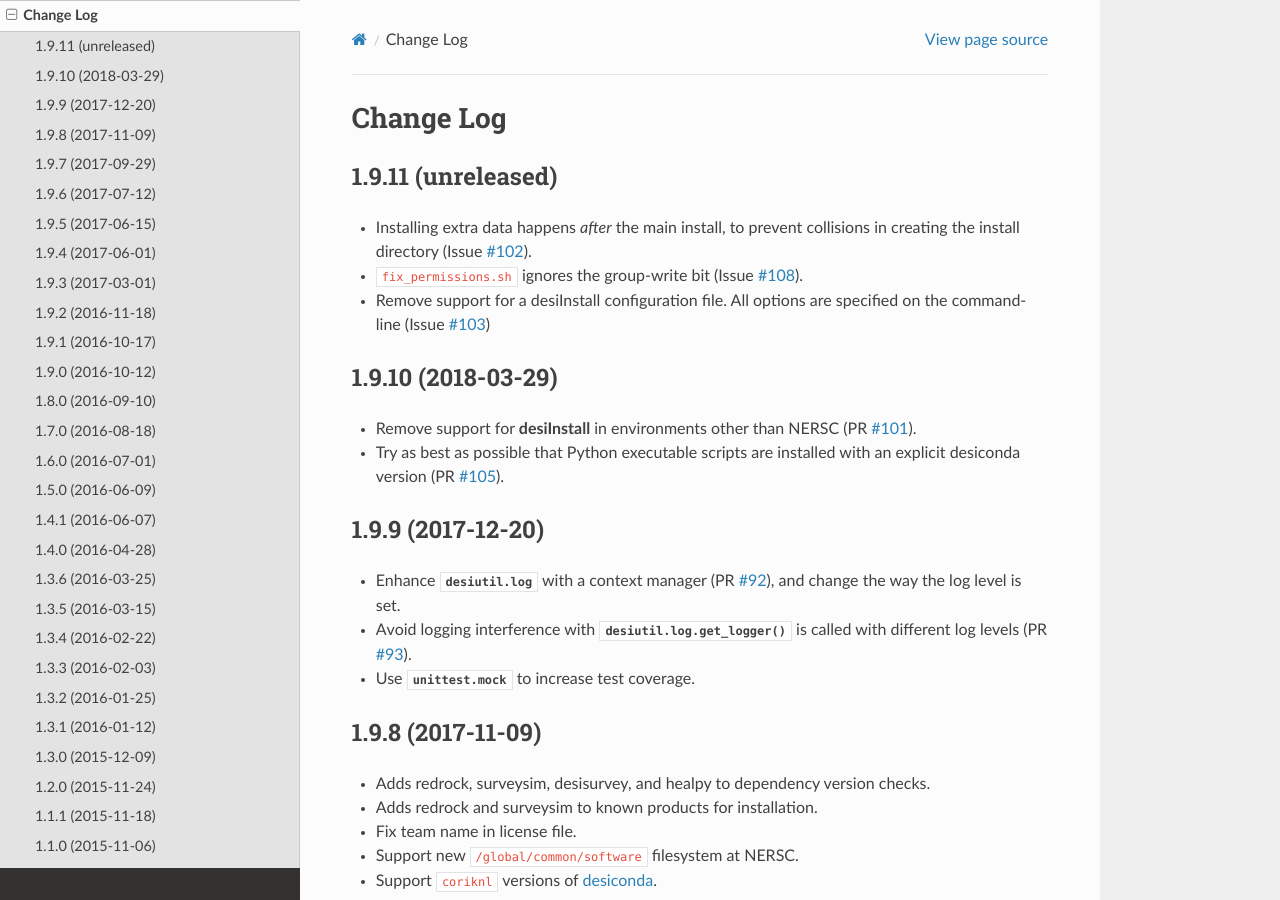
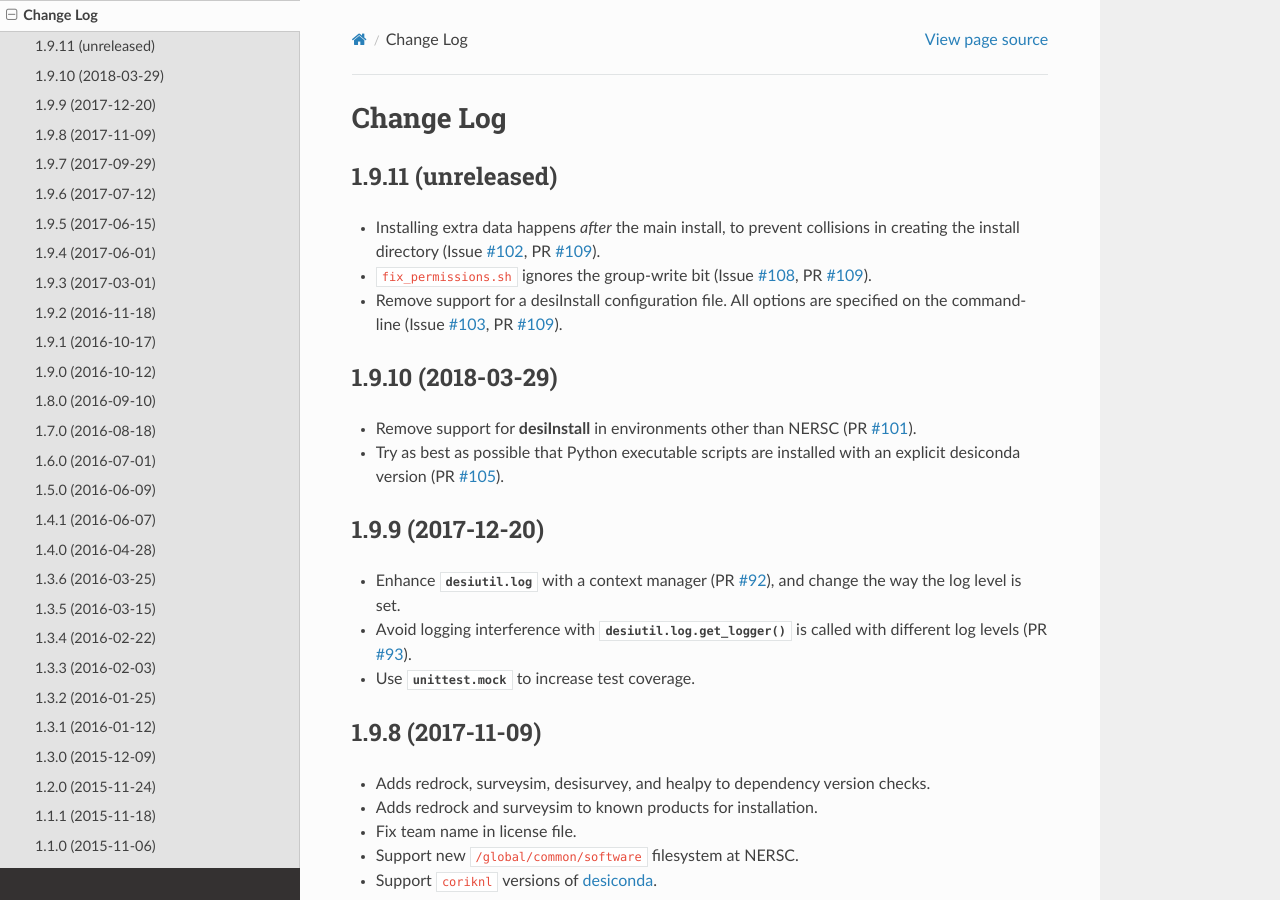
Before and after one commit to desihub/desiutil, a Sphinx documentation site: the page built from doc/changes.rst, in a window 1280 px wide and 900 px high. Built offline with Sphinx 7.4.7 and the Read the Docs theme 2.0.0, drawn with Linux system fonts in a browser that asks for light colours.

Commit message:
add pr number

```diff
--- a/doc/changes.rst
+++ b/doc/changes.rst
@@ -6,14 +6,15 @@ Change Log
 -------------------
 
 * Installing extra data happens *after* the main install, to prevent
-  collisions in creating the install directory (Issue `#102`_).
-* ``fix_permissions.sh`` ignores the group-write bit (Issue `#108`_).
+  collisions in creating the install directory (Issue `#102`_, PR `#109`_).
+* ``fix_permissions.sh`` ignores the group-write bit (Issue `#108`_, PR `#109`_).
 * Remove support for a desiInstall configuration file.  All options
-  are specified on the command-line (Issue `#103`_)
+  are specified on the command-line (Issue `#103`_, PR `#109`_).
 
 .. _`#102`: https://github.com/desihub/desiutil/issues/102
 .. _`#103`: https://github.com/desihub/desiutil/issues/103
 .. _`#108`: https://github.com/desihub/desiutil/issues/108
+.. _`#109`: https://github.com/desihub/desiutil/pull/109
 
 1.9.10 (2018-03-29)
 -------------------
```
